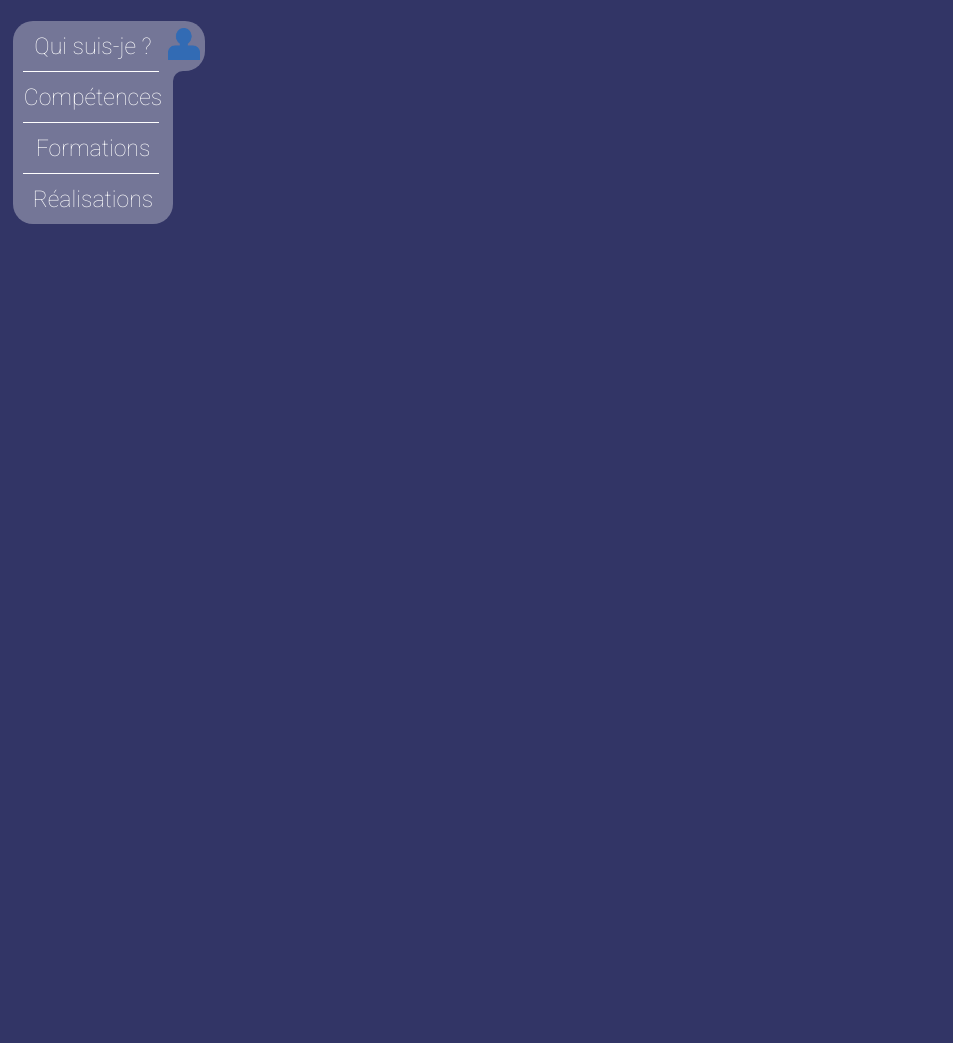
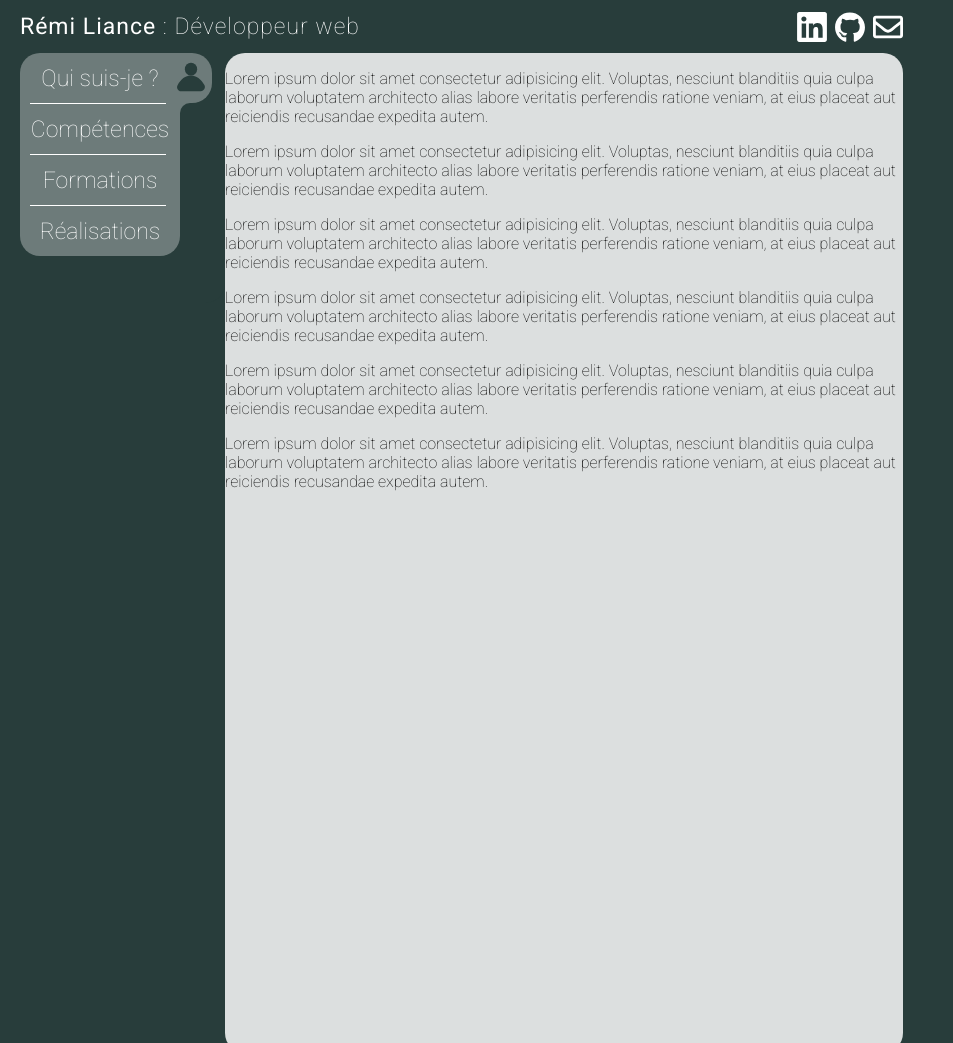
Before and after one commit to sciLuv/Portefolio-old, a plain HTML site: page index.html in a window 1280 px wide. Shown: the top 1043 px of the page, without its empty margins (0-953 px from the left). Before the commit the page ends 800 px from the top, so only its background shows below. Drawn offline with Linux system fonts and the light colour scheme.

Commit message:
new color, add of main part, and anim in css

```diff
--- a/index.html
+++ b/index.html
@@ -13,6 +13,28 @@
 </head>
 <body id="body">
 
+    <div id="header-container">
+        <header>
+            <h1 id="titleH1">
+                <span>Rémi Liance</span>
+                <span id='twoPoints'> : </span>
+                <span id="titleEnd">Développeur web</span>
+            </h1>
+            <ul id="link">
+                <li id='linkedin'>
+                    <a href="https://www.linkedin.com/in/remi-liance/"> <img src="img/linkedin.svg" alt="lien vers linkedin"> </a>
+                </li>
+                <li id='github'>
+                    <a href="https://github.com/sciLuv"> <img src="img/github.svg" alt="lien vers github"> </a>
+                </li>
+                <li id='mail'>
+                    <a href=""> <img src="img/envelope.svg" alt="accès vers les contacts"></a>
+                </li>
+            </ul>
+        </header>
+    </div>
+
+<main>
 
     <div id="nav-container">
         <div id="bodyGroup">
@@ -45,5 +67,16 @@
         <div class="logo" id="lo4"></div>
     </div>
 
+    <section>
+        <p>Lorem ipsum dolor sit amet consectetur adipisicing elit. Voluptas, nesciunt blanditiis quia culpa laborum voluptatem architecto alias labore veritatis perferendis ratione veniam, at eius placeat aut reiciendis recusandae expedita autem.</p>
+        <p>Lorem ipsum dolor sit amet consectetur adipisicing elit. Voluptas, nesciunt blanditiis quia culpa laborum voluptatem architecto alias labore veritatis perferendis ratione veniam, at eius placeat aut reiciendis recusandae expedita autem.</p>
+        <p>Lorem ipsum dolor sit amet consectetur adipisicing elit. Voluptas, nesciunt blanditiis quia culpa laborum voluptatem architecto alias labore veritatis perferendis ratione veniam, at eius placeat aut reiciendis recusandae expedita autem.</p>
+        <p>Lorem ipsum dolor sit amet consectetur adipisicing elit. Voluptas, nesciunt blanditiis quia culpa laborum voluptatem architecto alias labore veritatis perferendis ratione veniam, at eius placeat aut reiciendis recusandae expedita autem.</p>
+        <p>Lorem ipsum dolor sit amet consectetur adipisicing elit. Voluptas, nesciunt blanditiis quia culpa laborum voluptatem architecto alias labore veritatis perferendis ratione veniam, at eius placeat aut reiciendis recusandae expedita autem.</p>
+        <p>Lorem ipsum dolor sit amet consectetur adipisicing elit. Voluptas, nesciunt blanditiis quia culpa laborum voluptatem architecto alias labore veritatis perferendis ratione veniam, at eius placeat aut reiciendis recusandae expedita autem.</p>
+    </section>
+</main>
+
+
 </body>
 </html>
--- a/script.js
+++ b/script.js
@@ -19,12 +19,12 @@ let bordRadStart = 0, bordRadBottom = 20, bordRadBefore = 0, bordRadAfter = 10;
 let move;
 
 let colors = {
-    firstColor : { R: 50, G: 53, B: 102 },
-    secondColor : { R: 53, G: 108, B: 58 },
-    thirdColor : { R: 116, G: 45, B: 45 },
-    fourthColor : { R: 126, G: 97, B: 63 }
+    firstColor : { R: 40, G: 61, B: 59 },
+    secondColor : { R: 21, G: 96, B: 102 },
+    thirdColor : { R: 176, G: 62, B: 48 },
+    fourthColor : { R: 110, G: 46, B: 37}
 }
-let actualColor = { R: 50, G: 53, B: 102 };
+let actualColor = { R: 40, G: 61, B: 59 };
 let finalColor = { R: undefined, G: undefined, B: undefined };
 let colorRTrans, colorGTrans, colorBTrans;
 
--- a/style.css
+++ b/style.css
@@ -3,26 +3,74 @@ html {
     overflow-x: hidden;
 }
 #body{
-    background: rgb(50, 53, 102);
+    background: rgb(40,61,59);
     font-family: 'Roboto', sans-serif;
     font-weight: 100;
     color : white;
     display: flex;
     flex-direction: column;
-
+    align-items: flex-start;
+    margin-left: 30px;
 }
 
+/*~~~~~~~~~~~~~~~~~~~~~~~~~~~~~~~~~~~~~~~~~HEADER~~~~~~~~~~~~~~~~~~~~~~~~~~~~~~~~~~~~~~~~~*/
+#header-container{
+    width: 70%;
+    min-width: 450px;
+    justify-self: center;
+}
+header{
+    width: 100%;
+    height: 55px;
+    display: flex;
+}
+h1 {
+    white-space:nowrap;
+    font-size: 23px;
+    font-weight: 100;
+    letter-spacing: 1px;
+}
+h1 :nth-child(1){
+    font-weight: 400;
+}
+#link {
+    display: flex; justify-content: flex-end;
+    align-items: center;
+    width: 100%;
+    margin-bottom: 10px;
+    padding: 0px;
+}
+#link li {
+    list-style-type: none;
+    margin-left: 8px;
+}
+#link img {
+    width: 30px;
+    height: 30px;
+}
+/*~~~~~~~~~~~~~~~~~~~~~~~~~~~~~~~~~~~~~~~~~MAIN~~~~~~~~~~~~~~~~~~~~~~~~~~~~~~~~~~~~~~~~~*/
+main{
+    width: 70%;
+    min-width: 450px;
+    display: flex;
+}
+/*~~~~~~~~~~~~~~~~~~~~~~~~~~~~~~~~~~~~~~~~~NAV~~~~~~~~~~~~~~~~~~~~~~~~~~~~~~~~~~~~~~~~~*/
+#nav-container{
+    position: relative;
+    width: 205px;
+    min-width: 205px;
+    height: 250px;
+    border-radius: 0px 0px 20px 0px;
+    background: rgb(40,61,59);
+}
 #bodyGroup {
     display: flex;
-}
-#nav-container{
-    position: relative;
 }
 #nav {
     list-style-type: none;
     font-size: 23px;
     padding-left: 0px;
-    margin-left: 15px;
+    margin: 0px;
     background: rgba(255, 255, 255, 0.322);
     border-radius: 20px 0px 20px 20px;
 }
@@ -33,7 +81,6 @@ html {
     display: flex;
     align-items: center;
     justify-content: center;
-
 }
 #nav li :hover {
     color : rgba(255, 255, 255, 0.719)
@@ -49,7 +96,7 @@ html {
 #navAnim {
     height: 200px; width: 32px;
     position: absolute;
-    top : 23px; left: 175px;
+    top : 0px; left: 160px;
 }
 #navAnimMove {
     width: 100%; height: 50px;
@@ -63,7 +110,7 @@ html {
 #underBNav {
     width: 100%; height: 100%;
     border-radius: 0px 0px 0px 0px;
-    background: rgb(50, 53, 102);
+    background: rgb(40, 61, 59);
 }
 #afterNavAnimMove {
     width: 99%; height: 10px;
@@ -72,37 +119,170 @@ html {
 #underANav {
     width: 100%; height: 100%; left: 110px;
     border-radius: 10px 0px 0px 0px;
-    background: rgb(50, 53, 102);
+    background: rgb(40, 61, 59);
 }
 .logo {
-    position: absolute; left: 170px;
+    position: absolute; left: 155px;
     width : 32px; height: 32px;
 }
 #lo1 {
-    top : 30px;
-    background: url(img/whoiam.png);
+    top : 7px;
+    background: url(img/whoiam.svg);
     background-size: 100%;
     background-repeat: no-repeat;
     background-position: center;
 }
 #lo2 {
-    top : 82px;
-    background: url(img/skill.png);
+    top : 58px;
+    background: url(img/skill.svg);
     background-size: 0%;
     background-repeat: no-repeat;
     background-position: center;
 }
 #lo3 {
-    top : 135px;
-    background: url(img/school.png);
+    top : 111px;
+    background: url(img/school.svg);
     background-size: 0%;
     background-repeat: no-repeat;
     background-position: center;
 }
 #lo4 {
-    top : 186px;
-    background: url(img/prod.png);
+    top : 162px;
+    background: url(img/prod.svg);
     background-size: 0%;
     background-repeat: no-repeat;
     background-position: center;
 }
+/*~~~~~~~~~~~~~~~~~~~~~~~~~~~~~~~~~~~~~~~~~SECTION~~~~~~~~~~~~~~~~~~~~~~~~~~~~~~~~~~~~~~~~~*/
+section{
+    width: 100%;
+    height: 1000px;
+    background: rgba(255, 255, 255, 0.835);
+    border-radius: 20px;
+}
+/*~~~~~~~~~~~~~~~~~~~~~~~~~~~~~~~~~~~~~~~~~ANIMATION~~~~~~~~~~~~~~~~~~~~~~~~~~~~~~~~~~~~~~~~~*/
+/*~~~~~~~~~~TITLE~~~~~~~~~~*/
+#titleH1 :nth-child(1){
+    opacity: 0;
+    position: relative;
+    left: -200px;
+    animation: 0.5s ease forwards name-anim;
+}
+@keyframes name-anim{
+    0%{
+        opacity: 0;
+        left: -150px;
+    }
+    100%{
+        opacity: 1;
+        left: 0px;
+    }
+}
+#twoPoints{
+    opacity: 0;
+    position: relative;
+    left: -30px;
+    animation: 0.4s ease forwards points-anim;
+    animation-delay: 0.5s;
+}
+@keyframes points-anim{
+    0%{
+        opacity: 0;
+        left: -30px;
+    }
+    100%{
+        opacity: 1;
+        left: 0px;
+    }
+}
+#titleEnd{
+    opacity: 0;
+    position: relative;
+    left: -150px;
+    animation: 0.4s ease forwards title-end-anim;
+    animation-delay: 0.9s;
+}
+@keyframes title-end-anim{
+    0%{
+        opacity: 0;
+        left: -150px;
+    }
+    100%{
+        opacity: 1;
+        left: 0px;
+    }
+}
+/*~~~~~~~~~~LINK~~~~~~~~~~*/
+#linkedin{
+    opacity: 0;
+    position: relative;
+    top: 40px;
+    animation: 0.15s ease forwards linkedin-anim;
+    animation-delay: 1.3s;
+}
+@keyframes linkedin-anim{
+    0%{
+        opacity: 0;
+        top: 40px;
+    }
+    100%{
+        opacity: 1;
+        top: 0px;
+    }
+}
+#github{
+    opacity: 0;
+    position: relative;
+    top: 40px;
+    animation: 0.15s ease forwards github-anim;
+    animation-delay: 1.45s;
+}
+@keyframes github-anim{
+    0%{
+        opacity: 0;
+        top: 40px;
+    }
+    100%{
+        opacity: 1;
+        top: 0px;
+    }
+}
+#mail{
+    opacity: 0;
+    position: relative;
+    top: 40px;
+    animation: 0.15s ease forwards mail-anim;
+    animation-delay: 1.60s;
+}
+@keyframes mail-anim{
+    0%{
+        opacity: 0;
+        top: 40px;
+    }
+    100%{
+        opacity: 1;
+        top: 0px;
+    }
+}
+/*~~~~~~~~~~NAV~~~~~~~~~~*/
+#nav-container{
+    transform: scale(0,0);
+    position: relative;
+    left: -200px;
+    animation: 1s  ease forwards nav-anim;
+    animation-delay: 1.80s;
+}
+@keyframes nav-anim{
+    0%{
+        transform: scale(0,0);
+        left: -200px;
+    }
+    100%{
+        transform: scale(1,1);
+        left: 0px;
+    }
+}
+
+section p{
+    color: black;
+}
```
Also changed, not shown: img/githubLogo.png (deleted), img/linkedinLogo.png (deleted), img/mailLogo.png (deleted), img/prod.png (deleted), img/prod.svg (added), img/school.png (deleted), img/school.svg (added), img/skill.png (deleted), img/skill.svg (added), img/whoiam.png (deleted), img/whoiam.svg (added). Lines whose indentation alone changed are shown as unchanged.
